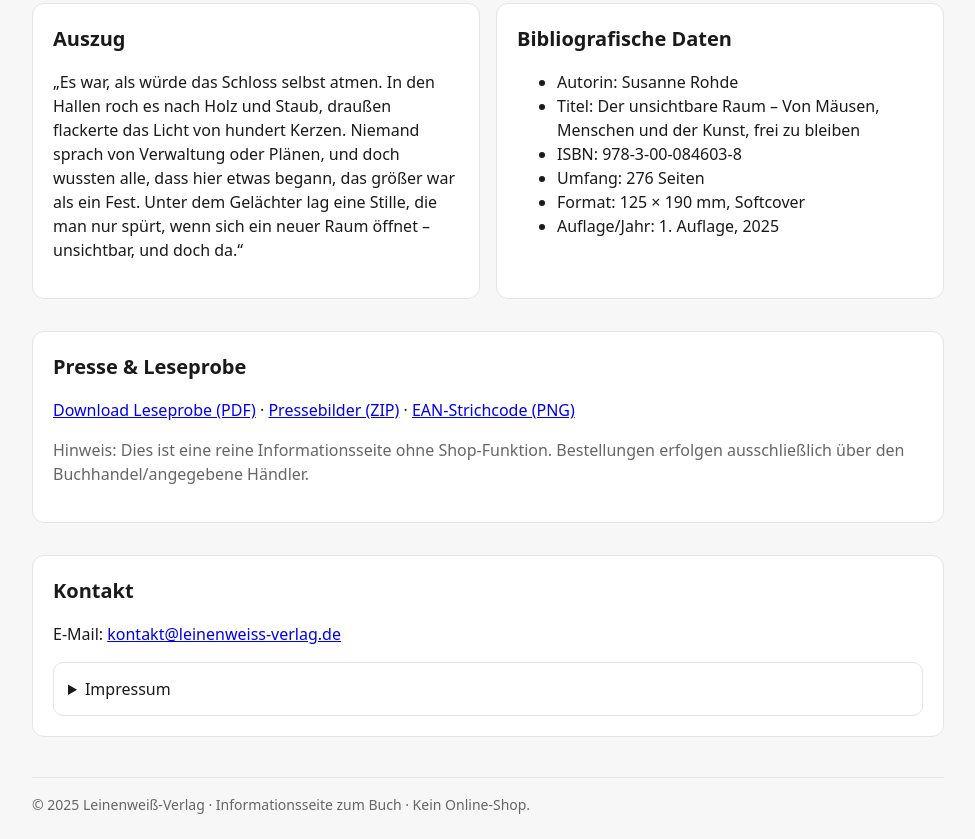
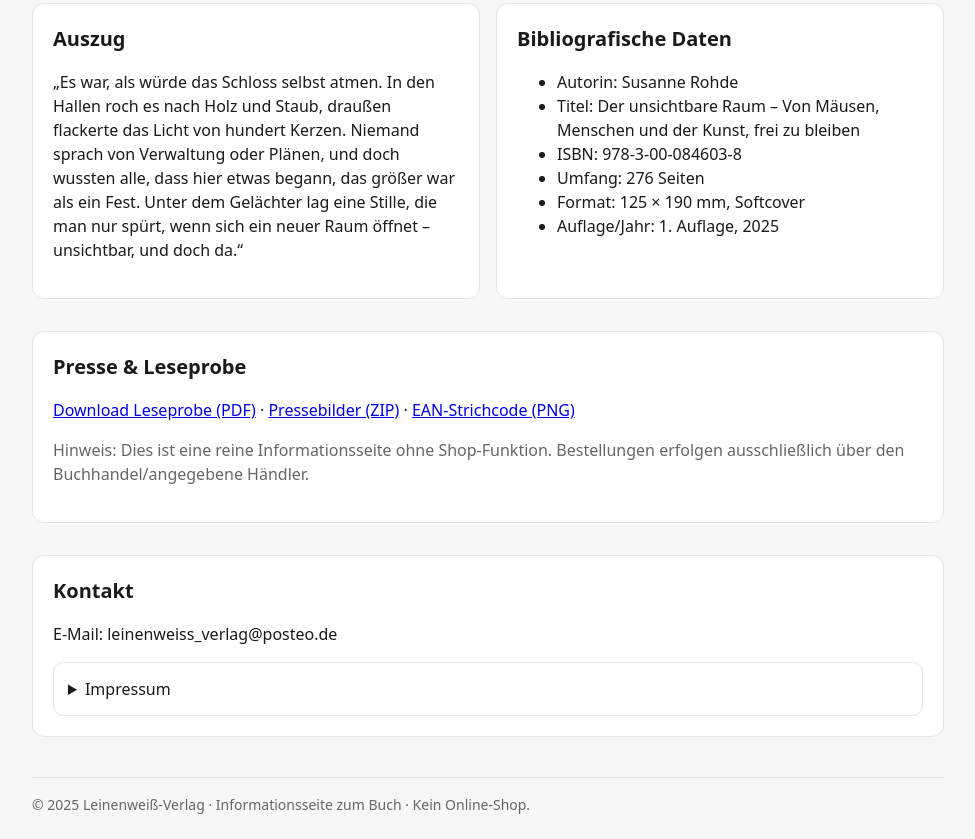
Before and after one commit to Leinenweiss/Leinenweiss-Verlag, a plain HTML site: page index.html in a window 1280 px wide. Shown: the part 1671-2510 px from the top of the page, without its empty margins (152-1127 px from the left). Drawn offline with Linux system fonts and the light colour scheme.

Commit message:
Update index.html

```diff
--- a/index.html
+++ b/index.html
@@ -90,7 +90,7 @@ index.html
     <section id="kontakt" class="section">
       <div class="card">
         <h2>Kontakt</h2>
-        <p>E‑Mail: <a href="mailto:kontakt@leinenweiss-verlag.de">kontakt@leinenweiss-verlag.de</a></p>
+        <p>E-Mail: leinenweiss_verlag@posteo.de</p>
         <details>
           <summary>Impressum</summary>
           <p><strong>Verantwortlich i. S. d. § 5 TMG</strong><br />
```
